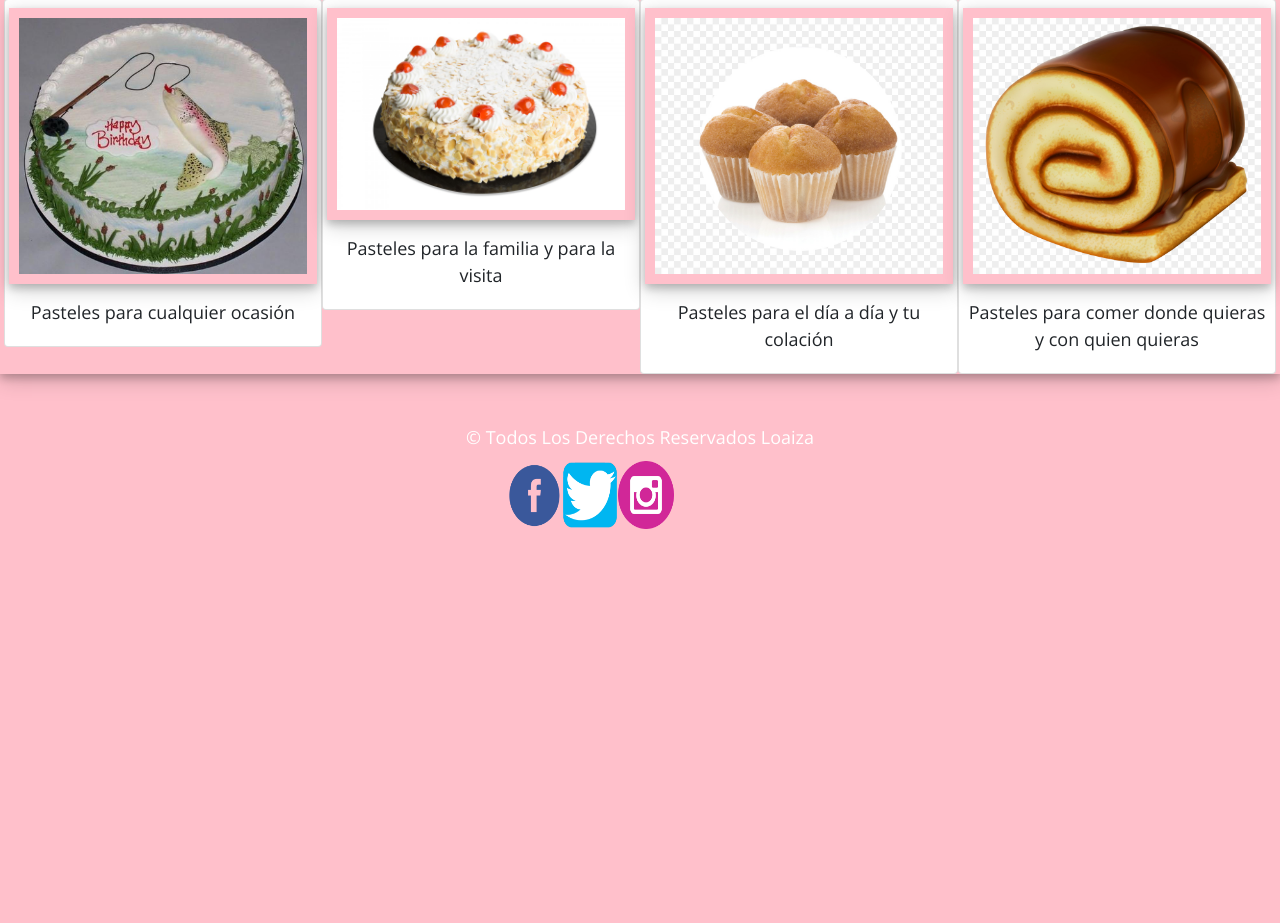
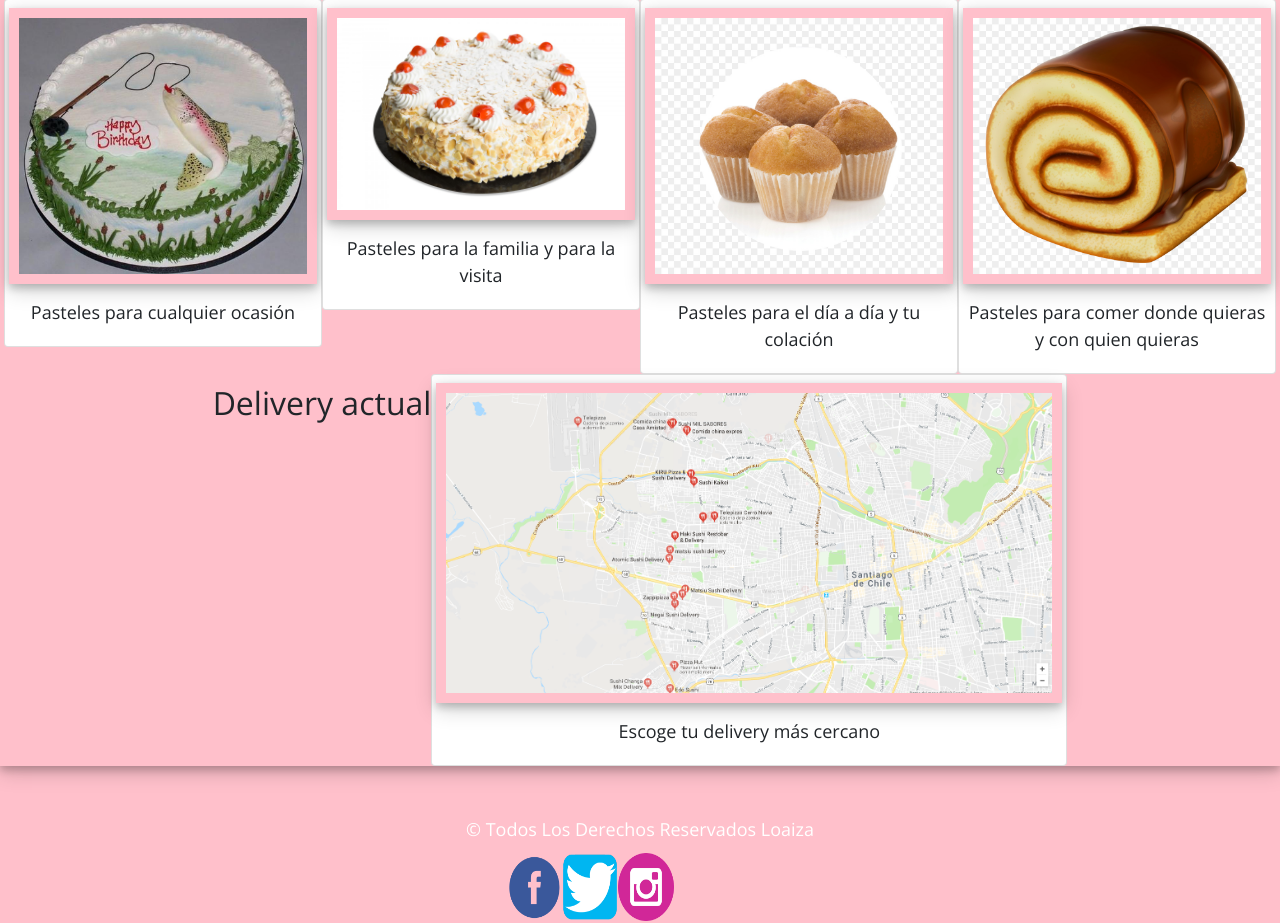
Before and after one commit to fvrby/Pasteleria, a Django app: page / in a window 1280 px wide. Shown: the part 872-1795 px from the top of the page. Before the commit the page ends 1401 px from the top, so only its background shows below. Run offline with Django 3.2, Linux system fonts and the light colour scheme; data that the repository does not hold is empty; some libraries are stand-ins or nearby versions.

Commit message:
se agrega "delivery"

```diff
--- a/blog/templates/blog/home.html
+++ b/blog/templates/blog/home.html
@@ -80,6 +80,15 @@
             <p>Pasteles para comer donde quieras y con quien quieras</p>
         </div>
     </div>
+    <h2>Delivery actual</h2>
+    <div class="card">
+
+        <img id="luna" src="{% static 'blog/img/Delivery.png' %}" alt="Luna" class="image">
+        <div class="text">
+            <p>Escoge tu delivery más cercano</p>
+        </div>
+    </div>
+
 </div>
 {% if posts|length > 0 %}
 {% endif %}
```
Also changed, not shown: blog/static/blog/img/delivery.png (added), media/default.jpg (deleted).
